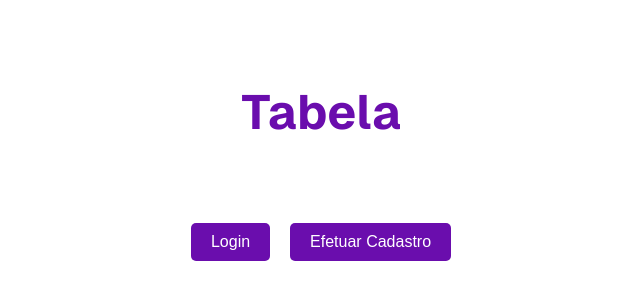
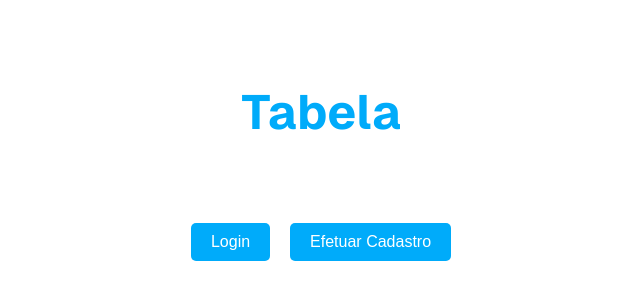
Before and after one commit to luispneu/ptackk, a Next.js app: page / in a window 1280 px wide. Shown: the part 228-528 px from the top of the page, without its empty margins (319-959 px from the left). Built offline with nearby package versions, Linux system fonts and the light colour scheme.

Commit message:
css login

```diff
--- a/src/app/page.module.css
+++ b/src/app/page.module.css
@@ -178,7 +178,7 @@ a.secondary {
 .main h1 {
   font-size: 3rem;
   margin-bottom: 2rem;
-  color: #6a0dad;
+  color: #00abfa;
 }
 
 .buttonGroup {
@@ -195,10 +195,10 @@ a.secondary {
   border-radius: 5px;
   cursor: pointer;
   color: #fff;
-  background-color: #6a0dad;
+  background-color: #00abfa;
   transition: background-color 0.3s ease;
 }
 
 .loginButton:hover, .signUpButton:hover {
-  background-color: #5c0ca1;
+  background-color: #00abfa;
 }
```
